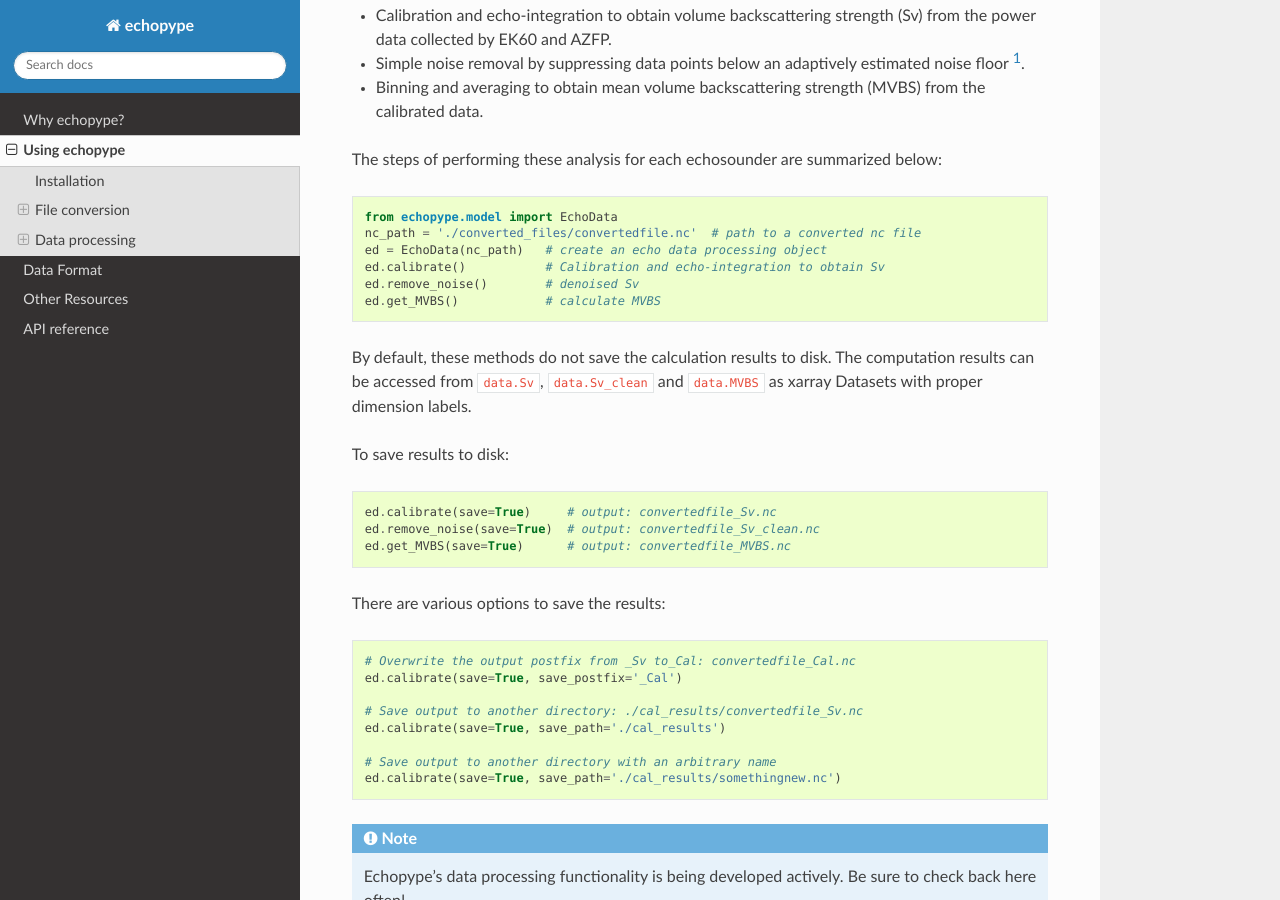
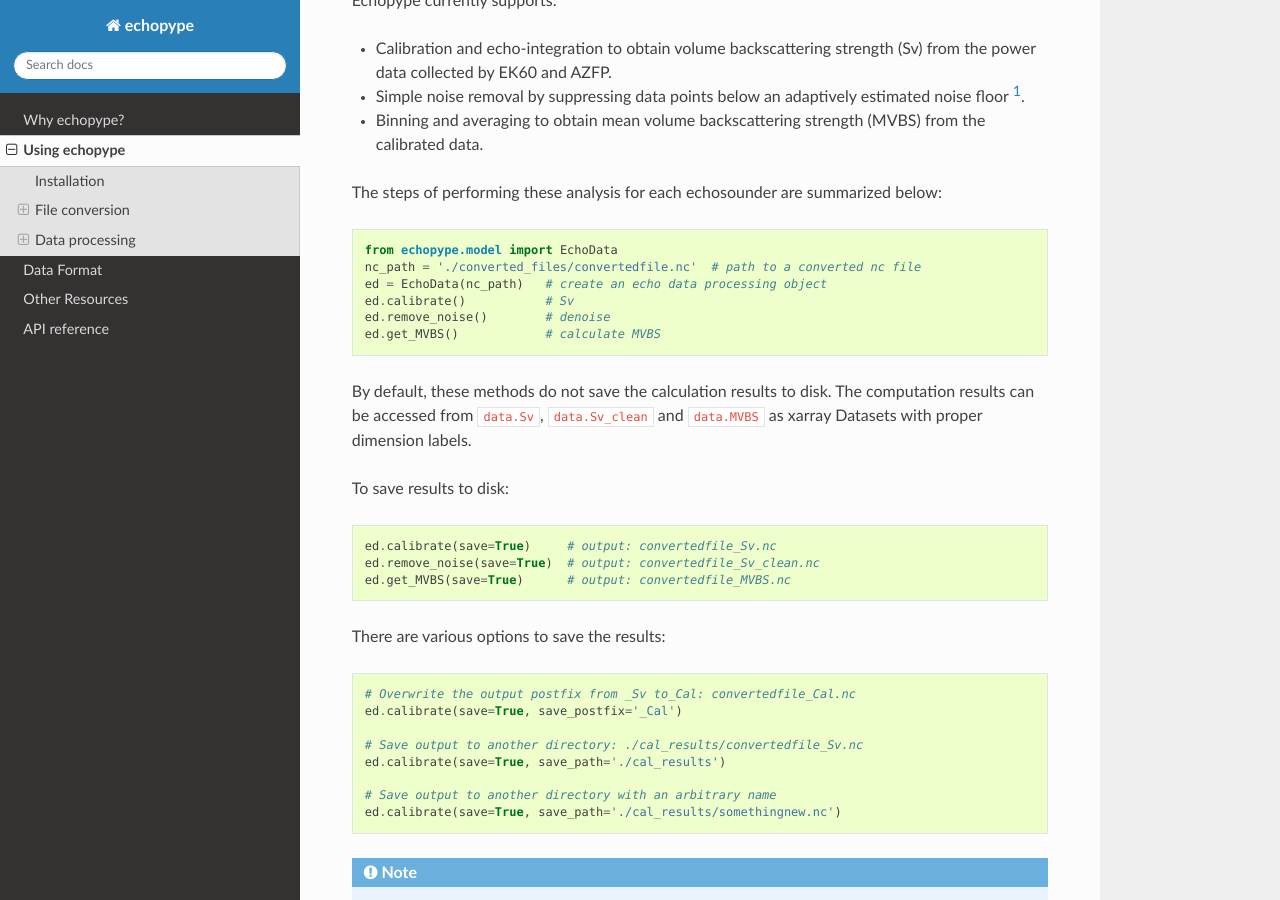
Before and after one commit to leewujung/echopype-lfs-test, a Sphinx documentation site: the page built from docs/source/usage.rst, in a window 1280 px wide and 900 px high, scrolled down 3574 px. Built offline with Sphinx 7.4.7 and the Read the Docs theme 2.0.0, drawn with Linux system fonts in a browser that asks for light colours.

Commit message:
minor update to usage.rst

```diff
--- a/docs/source/usage.rst
+++ b/docs/source/usage.rst
@@ -124,9 +124,10 @@
   .. code-block:: python
 
      raw_file_path = ['./raw_data_files/file_01.raw',   # a list of raw data files
-                      './raw_data_files/file_02.raw', ...]
-     dc = Convert(raw_file_path)                 # create a Convert object
-     dc.raw2nc(save_path='./unpacked_files')    # set the output directory
+                      './raw_data_files/file_02.raw',
+                      ...]
+     dc = Convert(raw_file_path)                        # create a Convert object
+     dc.raw2nc(save_path='./unpacked_files')            # set the output directory
 
   Each input file will be converted to individual ``.nc`` files and
   stored in the specified directory.
@@ -136,9 +137,10 @@
   .. code-block:: python
 
      raw_file_path = ['./raw_data_files/file_01.raw',   # a list of raw data files
-                      './raw_data_files/file_02.raw', ...]
-     dc = Convert(raw_file_path)   # create a Convert object
-     dc.raw2nc(combine_opt=True,   # combine all input files when unpacking
+                      './raw_data_files/file_02.raw',
+                      ...]
+     dc = Convert(raw_file_path)                        # create a Convert object
+     dc.raw2nc(combine_opt=True,                        # combine all input files when unpacking
                save_path='./unpacked_files/combined_file.nc')
 
   ``save_path`` has to be given explicitly when combining multiple files.
@@ -235,8 +237,8 @@
    from echopype.model import EchoData
    nc_path = './converted_files/convertedfile.nc'  # path to a converted nc file
    ed = EchoData(nc_path)   # create an echo data processing object
-   ed.calibrate()           # Calibration and echo-integration to obtain Sv
-   ed.remove_noise()        # denoised Sv
+   ed.calibrate()           # Sv
+   ed.remove_noise()        # denoise
    ed.get_MVBS()            # calculate MVBS
 
 By default, these methods do not save the calculation results to disk.
```
